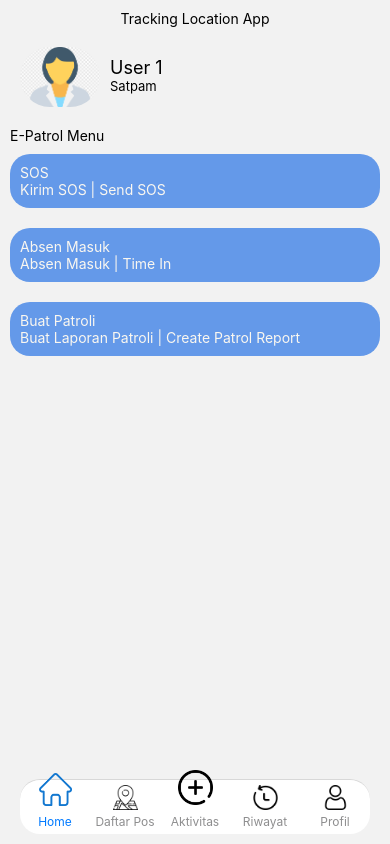
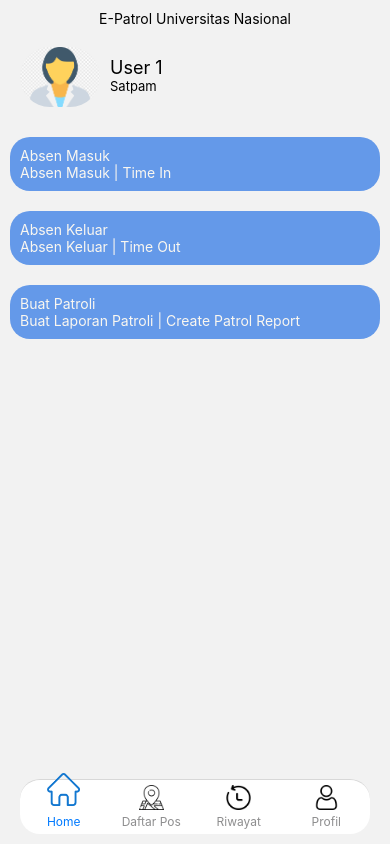
Before and after one commit to AkhmalN/TRALOC-Mobile, a React Native app: screen /BottomTabBar in a window 390 px wide. Built offline with nearby package versions, Linux system fonts and the light colour scheme.

Commit message:
screen activity

```diff
--- a/components/BottomTabBar.js
+++ b/components/BottomTabBar.js
@@ -81,7 +81,7 @@ const BottomTabBar = () => {
             ),
         }}
       />
-      <Tab.Screen
+      {/* <Tab.Screen
         name="Aktivitas"
         component={TambahAktivitas}
         options={{
@@ -110,7 +110,7 @@ const BottomTabBar = () => {
               />
             ),
         }}
-      />
+      /> */}
       <Tab.Screen
         name="Riwayat"
         component={Riwayat}
--- a/screen/Home.js
+++ b/screen/Home.js
@@ -6,7 +6,7 @@ const Home = (props) => {
   return (
     <SafeAreaView style={styles.container}>
       <View style={styles.wrapper}>
-        <Text style={styles.title}>Tracking Location App</Text>
+        <Text style={styles.title}>E-Patrol Universitas Nasional</Text>
         <View style={styles.sectionProfile}>
           <Image
             source={require("../assets/userlogo.png")}
@@ -22,21 +22,29 @@ const Home = (props) => {
             <Text style={styles.professionProfile}>Satpam</Text>
           </View>
         </View>
-        <View style={styles.sectionHistory}>
+        {/* <View style={styles.sectionHistory}>
           <Text>E-Patrol Menu</Text>
           <View style={styles.cardHistory}>
             <Text style={styles.cardDescHistory}>SOS</Text>
             <Text style={styles.cardLocationHistory}>Kirim SOS | Send SOS</Text>
           </View>
-        </View>
-        <View style={styles.sectionHistory}>
+        </View> */}
+        <TouchableOpacity style={styles.sectionHistory}>
           <View style={styles.cardHistory}>
             <Text style={styles.cardDescHistory}>Absen Masuk</Text>
             <Text style={styles.cardLocationHistory}>
               Absen Masuk | Time In
             </Text>
           </View>
-        </View>
+        </TouchableOpacity>
+        <TouchableOpacity style={styles.sectionHistory}>
+          <View style={styles.cardHistory}>
+            <Text style={styles.cardDescHistory}>Absen Keluar</Text>
+            <Text style={styles.cardLocationHistory}>
+              Absen Keluar | Time Out
+            </Text>
+          </View>
+        </TouchableOpacity>
         <TouchableOpacity
           style={styles.sectionHistory}
           onPress={() => props.navigation.navigate("Patroli")}
--- a/screen/PosJaga.js
+++ b/screen/PosJaga.js
@@ -52,9 +52,6 @@ function PosJaga() {
           </Marker>
         </MapView>
       </View>
-      <View style={styles.bottomContent}>
-        <Text>Hello</Text>
-      </View>
     </View>
   );
 }
--- a/screen/Riwayat.js
+++ b/screen/Riwayat.js
@@ -1,10 +1,49 @@
-import { View, Text } from "react-native";
+import { SafeAreaView } from "react-native";
+import { View, Text, StyleSheet } from "react-native";
 
 const Riwayat = () => {
   return (
-    <View>
-      <Text>Riwayat</Text>
-    </View>
+    <SafeAreaView style={styles.container}>
+      <Text style={styles.headerTitle}>Laporan Aktivitas</Text>
+      <View style={styles.cardActivity}>
+        <View style={styles.titleActivity}>
+          <Text style={styles.title}>
+            Pos Cyber Library, 20/08/2023 15:12:10
+          </Text>
+        </View>
+        <View>
+          <Text>Waktu : 20/08/2023 15:12:10</Text>
+          <Text>Lokasi : Pos Cyber Library</Text>
+        </View>
+      </View>
+      <View style={styles.cardActivity}>
+        <View style={styles.titleActivity}>
+          <Text style={styles.title}>
+            Pos Cyber Library, 20/08/2023 15:12:10
+          </Text>
+        </View>
+        <View>
+          <Text>Waktu : 20/08/2023 15:12:10</Text>
+          <Text>Lokasi : Pos Cyber Library</Text>
+        </View>
+      </View>
+    </SafeAreaView>
   );
 };
 export default Riwayat;
+
+const styles = StyleSheet.create({
+  container: {
+    padding: 20,
+  },
+  headerTitle: {
+    fontSize: 20,
+  },
+  cardActivity: {
+    marginTop: 10,
+    marginBottom: 10,
+  },
+  title: {
+    fontSize: 17,
+  },
+});
```
